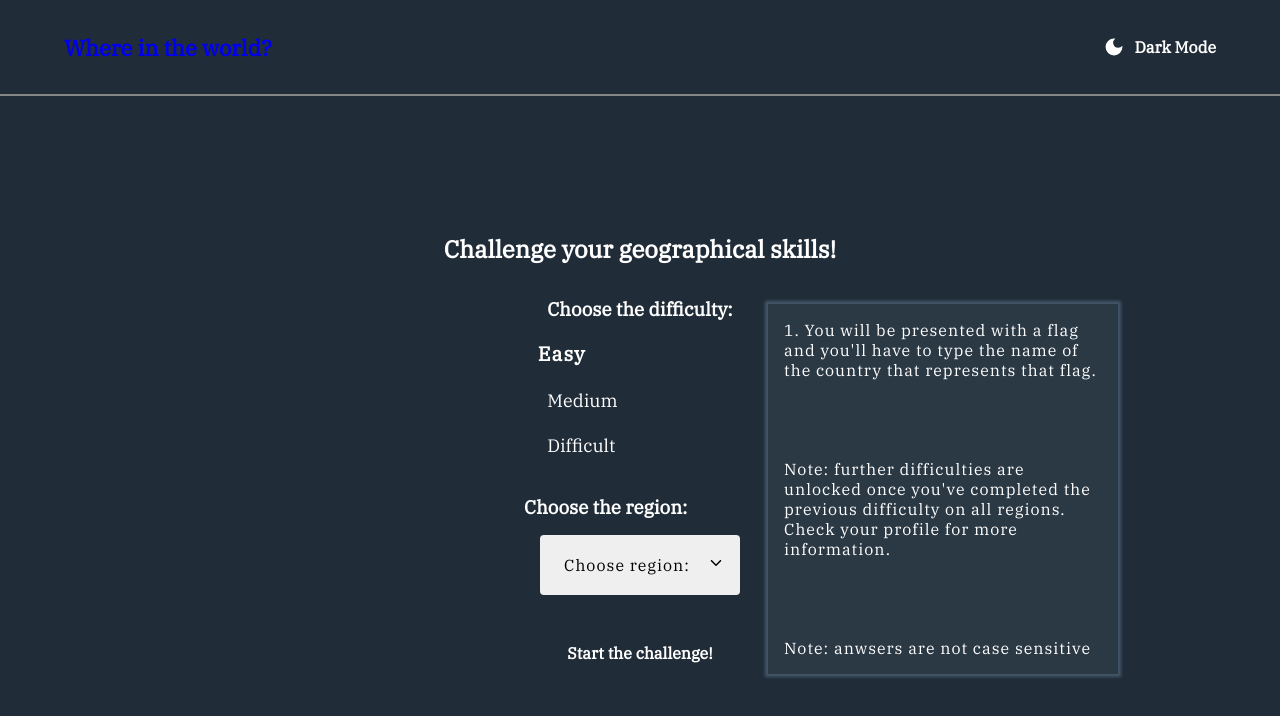
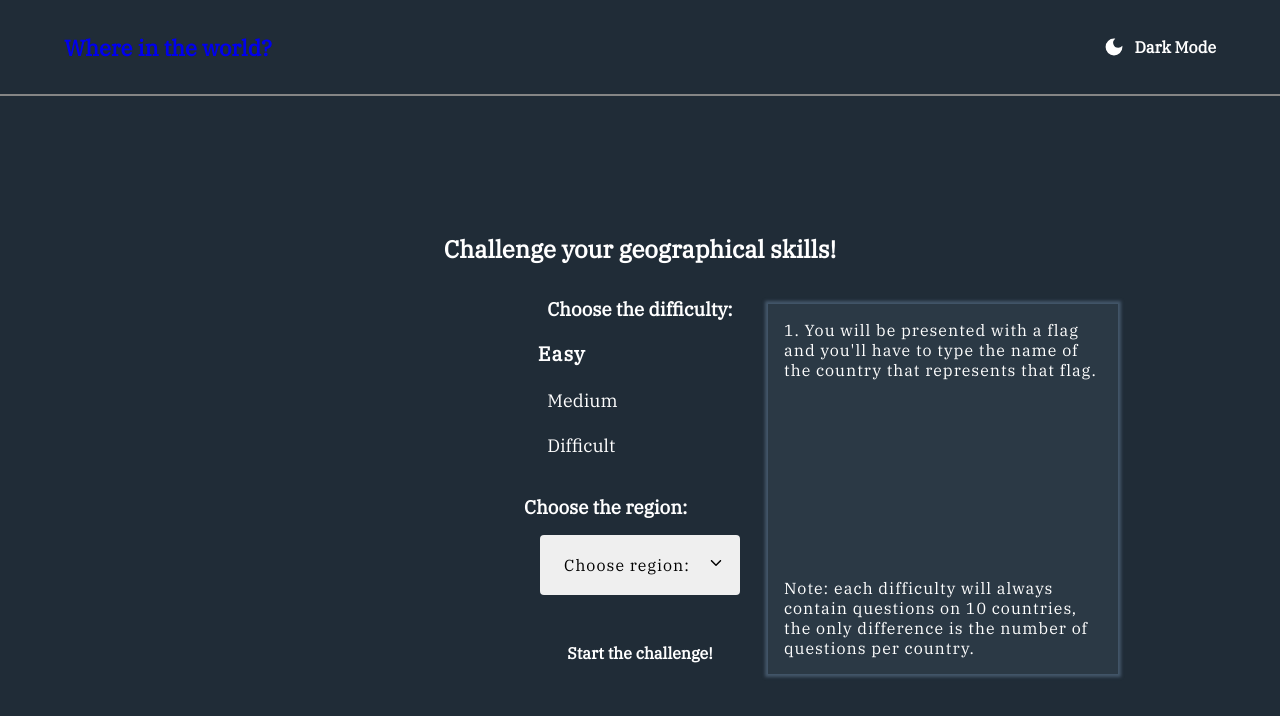
Before and after one commit to BGabrielius/where-in-the-world-app, a React (Create React App) app: page /challenge in a window 1280 px wide. Both pictures are taken after a click on the item "Easy". Shown: the top 716 px of the page. Built offline with nearby package versions, Linux system fonts and the light colour scheme.

Commit message:
cleaned up, added animations

```diff
--- a/src/components/DescriptionPopup/DescriptionPopup.module.css
+++ b/src/components/DescriptionPopup/DescriptionPopup.module.css
@@ -1,9 +1,10 @@
 .wrapper {
   z-index: 1;
-
   position: fixed;
   top: 40%;
   left: 5%;
+
+  object-position: center;
 }
 .container {
   width: 300px;
@@ -25,11 +26,13 @@
   color: var(--very-dark-blue-2);
   box-shadow: 0 0 3px 3px rgb(233, 233, 233);
 }
+
 #dark .container {
   background-color: var(--dark-blue);
   color: var(--white);
   box-shadow: 0 0 3px 3px hsl(209, 22%, 34%);
 }
+
 @media screen and (min-width: 410px) {
   .wrapper {
     top: 40%;
@@ -42,18 +45,21 @@
     font-size: 15px;
   }
 }
+
 @media screen and (min-width: 430px) {
   .wrapper {
     top: 40%;
     left: 15%;
   }
 }
+
 @media screen and (min-width: 500px) {
   .wrapper {
     top: 40%;
     left: 20%;
   }
 }
+
 @media screen and (min-width: 600px) {
   .wrapper {
     top: 40%;
@@ -67,6 +73,7 @@
     left: 30%;
   }
 }
+
 @media screen and (min-width: 1024px) {
   .wrapper {
     top: 38%;
--- a/src/components/DescriptionPopup/DescriptionPopup.tsx
+++ b/src/components/DescriptionPopup/DescriptionPopup.tsx
@@ -1,4 +1,5 @@
 import React, { useEffect, useRef } from "react";
+import { motion } from "framer-motion";
 import ReactDom from "react-dom";
 
 import styledDescription from "./DescriptionPopup.module.css";
@@ -20,8 +21,6 @@ const DescriptionPopup: React.FC<Props> = ({
   theme,
   refs,
 }) => {
-  // state
-
   // refs
   const modalRef = useRef<HTMLDivElement>(null);
 
@@ -54,17 +53,27 @@ const DescriptionPopup: React.FC<Props> = ({
   }, [onClose]);
   return ReactDom.createPortal(
     <>
-      <div ref={modalRef} id={theme} className={`${styledDescription.wrapper}`}>
-        <div className={styledDescription.container}>
+      <motion.div
+        animate={{ scale: [0, 1] }}
+        transition={{ type: "tween", duration: 0.75 }}
+        initial={{ scale: 0 }}
+        ref={modalRef}
+        id={theme}
+        className={`${styledDescription.wrapper}`}
+      >
+        <motion.div
+          className={styledDescription.container}
+          animate={{ x: [150, 0], scale: [0, 1] }}
+          transition={{ type: "tween", delay: 0.4 }}
+          initial={{ x: 150, scale: 0 }}
+        >
           <p>{description}</p>
           <p>
-            Note: further difficulties are unlocked once you've completed the
-            previous difficulty on all regions. Check your profile for more
-            information.
+            Note: each difficulty will always contain questions on 10 countries,
+            the only difference is the number of questions per country.
           </p>
-          <p>Note: anwsers are not case sensitive</p>
-        </div>
-      </div>
+        </motion.div>
+      </motion.div>
     </>,
     document.getElementById("portal") as HTMLElement
   );
```
